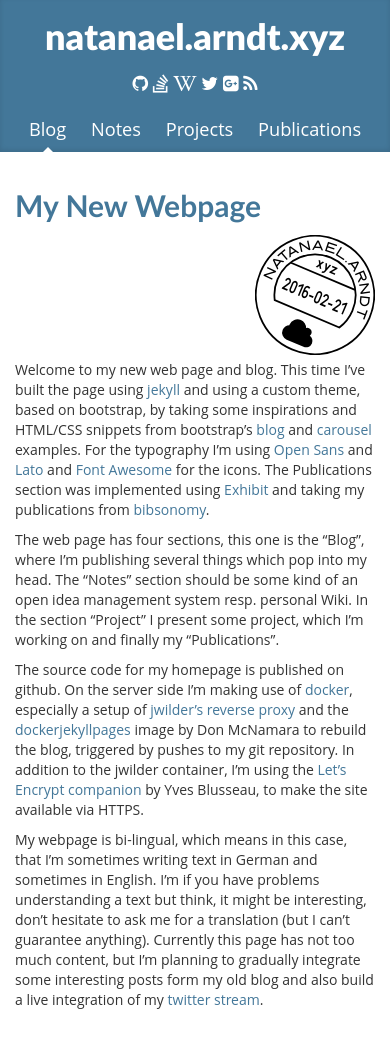
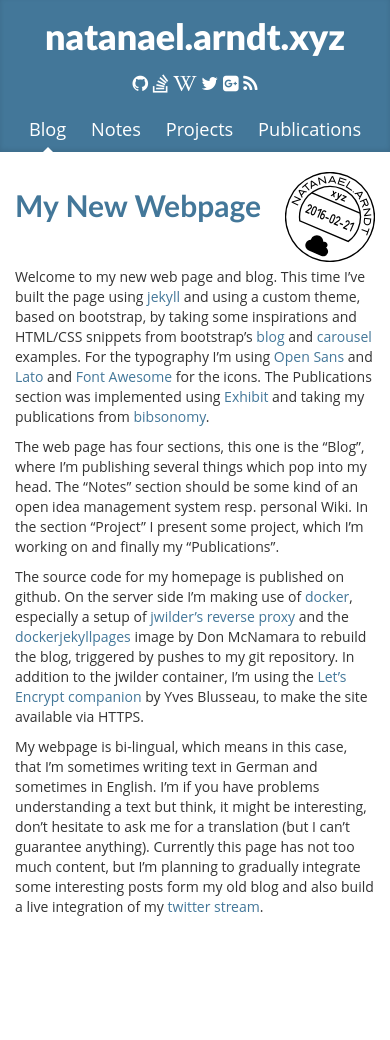
Before and after one commit to white-gecko/natanael.arndt.xyz, a Jekyll site: the page built from index.html, in a window 390 px wide. Built offline with Jekyll 4.4.1, drawn with Linux system fonts in a browser that asks for light colours; after the commit the page ends 947 px from its top, so only the background shows below that.

Commit message:
Add media query for poststempel

```diff
--- a/css/custom.css
+++ b/css/custom.css
@@ -148,3 +148,12 @@ ol.exhibit-tileView-body {
     width: 120px;
     height: 120px;
 }
+
+
+@media screen and (max-width: 600px) {
+    .post-header
+    .poststempel svg {
+        width: 90px;
+        height: 90px;
+    }
+}
```
